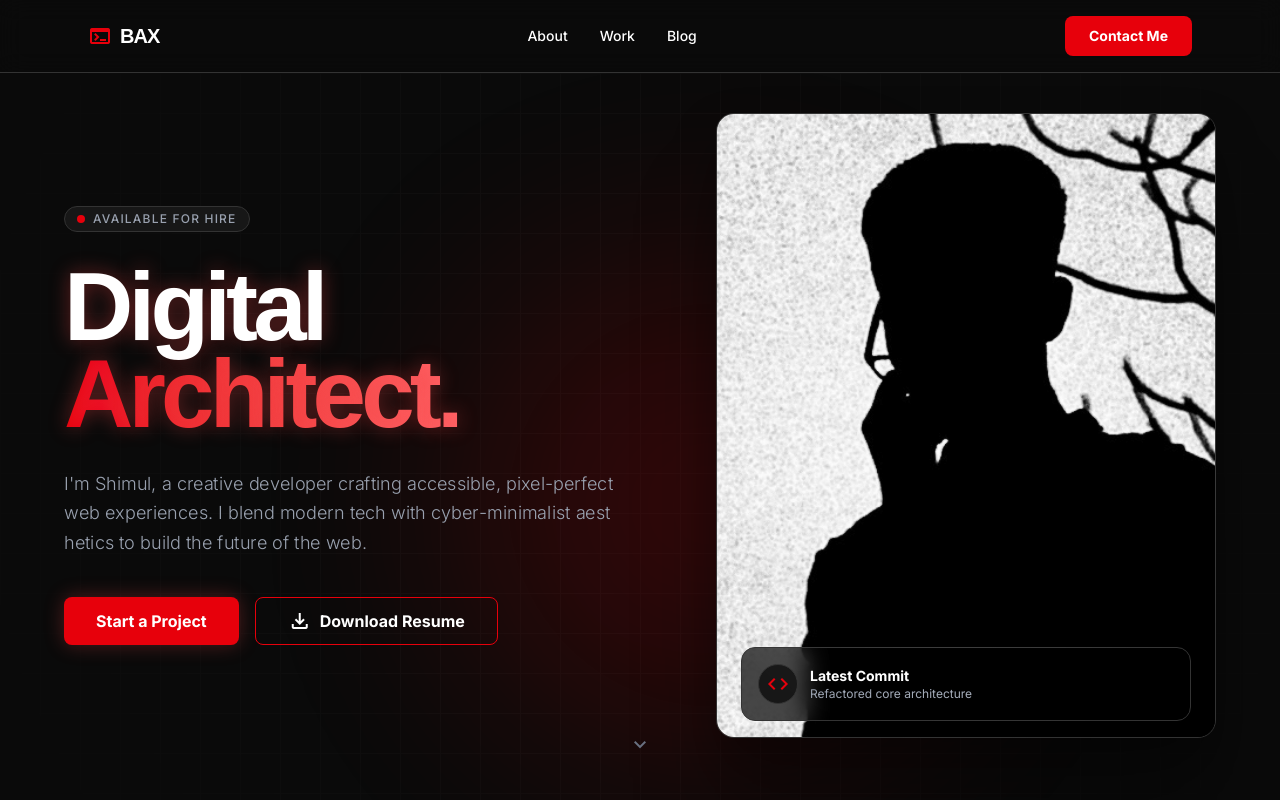
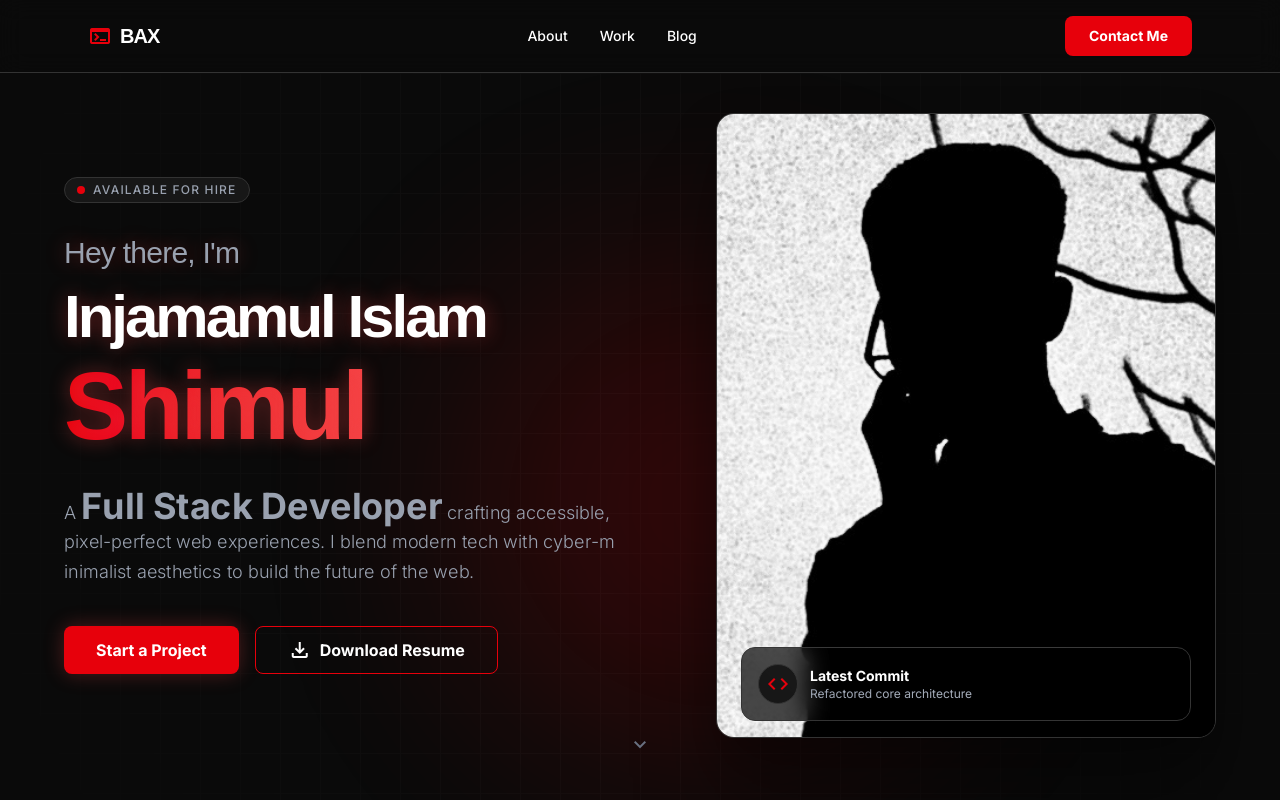
Before and after one commit to ii-shimul/bax, a Next.js app: page / in a window 1280 px wide. Shown: the top 800 px of the page. Built offline with nearby package versions, Linux system fonts and the light colour scheme.

Commit message:
tweaked some ui

```diff
--- a/src/app/globals.css
+++ b/src/app/globals.css
@@ -63,6 +63,23 @@ h6 {
     linear-gradient(to bottom, #262626 1px, transparent 1px);
   background-size: 40px 40px;
   mask-image: radial-gradient(circle at center, black 40%, transparent 100%);
+}
+
+@keyframes blink {
+
+  0%,
+  50% {
+    opacity: 1;
+  }
+
+  51%,
+  100% {
+    opacity: 0;
+  }
+}
+
+.animate-blink {
+  animation: blink 1s step-end infinite;
 }
 
 @theme inline {
--- a/src/components/sections/Hero.tsx
+++ b/src/components/sections/Hero.tsx
@@ -1,5 +1,5 @@
 "use client";
-import me from "../../../public/me.jpeg"
+import me from "../../../public/me.jpeg";
 import Image from "next/image";
 import { CometCard } from "@/components/ui/comet-card";
 import ScrambledText from "../ui/scramble-text";
@@ -20,16 +20,24 @@ const Hero = () => {
 							Available for hire
 						</span>
 					</div>
-					<h1 className="text-5xl md:text-6xl xl:text-8xl font-black leading-[0.9] tracking-tighter cyber-glow-text">
-						Digital <br />{" "}
-						<span className="text-transparent bg-clip-text bg-linear-to-r from-primary to-red-400">
-							Architect.
+					<h1 className="text-3xl md:text-4xl xl:text-6xl font-black leading-tight tracking-tighter cyber-glow-text">
+						<span className="block text-xl md:text-2xl xl:text-3xl tracking-tight font-medium text-gray-400 mb-2">
+							Hey there, I&apos;m
+						</span>
+						<span className="block">Injamamul Islam</span>
+						<span className="block text-5xl md:text-6xl xl:text-8xl text-transparent bg-clip-text bg-linear-to-r from-primary to-red-400 mt-1">
+							Shimul{" "}
+							<span className="tracking-[-0.4em] animate-blink text-red-500 bg-none">.........</span>
 						</span>
 					</h1>
-					<ScrambledText>
-						I&apos;m Shimul, a creative developer crafting accessible,
-						pixel-perfect web experiences. I blend modern tech with
-						cyber-minimalist aesthetics to build the future of the web.
+					<ScrambledText className="">
+						A{" "}
+						<span className="font-bold text-2xl md:text-3xl xl:text-4xl">
+							Full Stack Developer
+						</span>{" "}
+						crafting accessible, pixel-perfect web experiences. I blend modern
+						tech with cyber-minimalist aesthetics to build the future of the
+						web.
 					</ScrambledText>
 					<div className="flex flex-wrap gap-4 justify-center lg:justify-start pt-2">
 						<a
```
